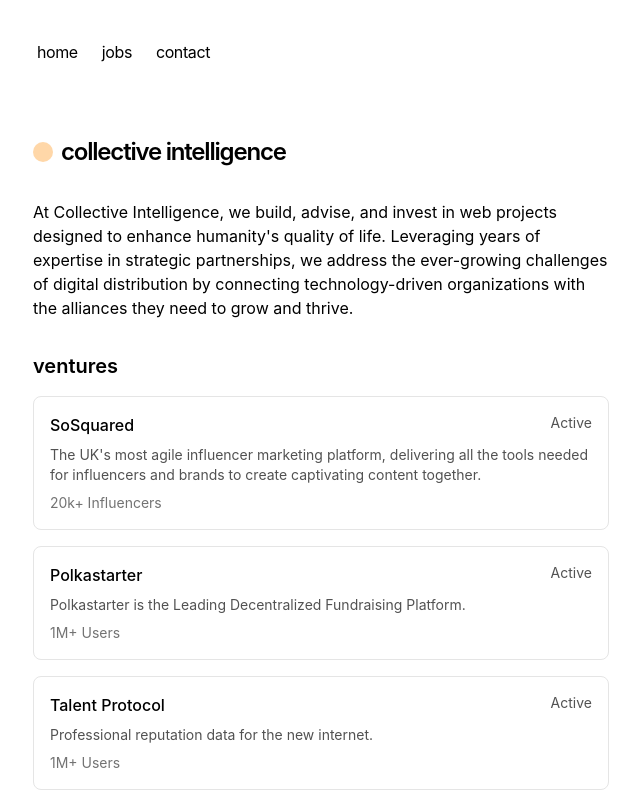
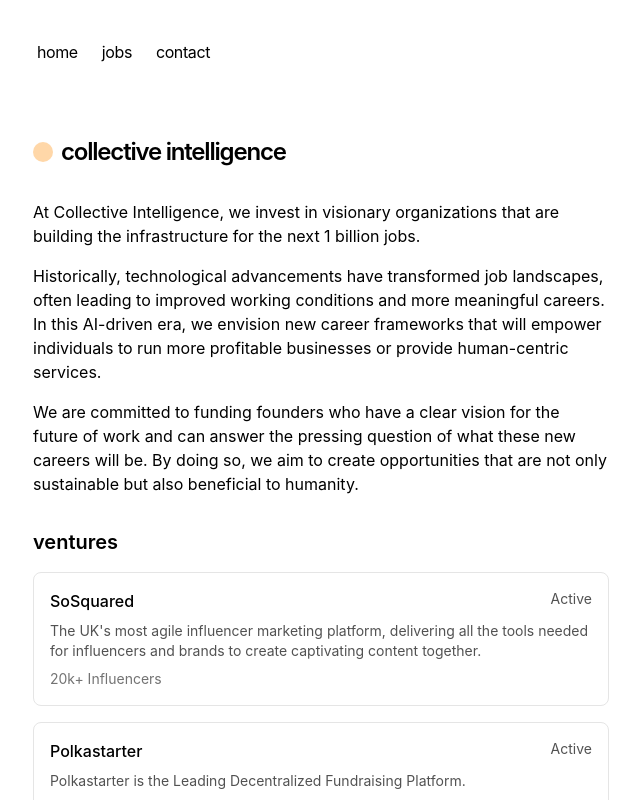
Before and after one commit to col-intel/collective-intelligence, a Next.js app: page / in a window 1280 px wide. Shown: the top 800 px of the page, without its empty margins (319-959 px from the left). Built offline with nearby package versions, Linux system fonts and the light colour scheme.

Commit message:
Updated copy

```diff
--- a/app/layout.tsx
+++ b/app/layout.tsx
@@ -27,7 +27,7 @@
   manifest: '/site.webmanifest',
   openGraph: {
     title: 'collective intelligence - grow together',
-    description: "At Collective Intelligence, we build, advise, and invest in web projects designed to enhance humanity's quality of life.",
+    description: "At Collective Intelligence, we invest in visionary founders who are building the infrastructure for the next 1 billion jobs.",
     url: 'https://www.ci.vc',
     siteName: 'collective intelligence - grow together',
     locale: 'en_US',
@@ -43,7 +43,7 @@
   twitter: {
     card: 'summary_large_image',
     title: 'collective intelligence - grow together',
-    description: "At Collective Intelligence, we build, advise, and invest in web projects designed to enhance humanity's quality of life.",
+    description: "At Collective Intelligence, we invest in visionary founders who are building the infrastructure for the next 1 billion jobs.",
     images: ['https://ci.vc/og-image.png'],
     creator: '@ci_vc',
   },
--- a/app/page.tsx
+++ b/app/page.tsx
@@ -11,7 +11,13 @@
         </h1>
       </div>
       <p className="mb-4">
-        {`At Collective Intelligence, we build, advise, and invest in web projects designed to enhance humanity's quality of life. Leveraging years of expertise in strategic partnerships, we address the ever-growing challenges of digital distribution by connecting technology-driven organizations with the alliances they need to grow and thrive.`}
+        {`At Collective Intelligence, we invest in visionary organizations that are building the infrastructure for the next 1 billion jobs.`}
+      </p>
+      <p className="mb-4">
+        {`Historically, technological advancements have transformed job landscapes, often leading to improved working conditions and more meaningful careers. In this AI-driven era, we envision new career frameworks that will empower individuals to run more profitable businesses or provide human-centric services.`}
+      </p>
+      <p className="mb-4">
+        {`We are committed to funding founders who have a clear vision for the future of work and can answer the pressing question of what these new careers will be. By doing so, we aim to create opportunities that are not only sustainable but also beneficial to humanity.`}
       </p>
       <div className="my-8">
         <Portfolio />
```
